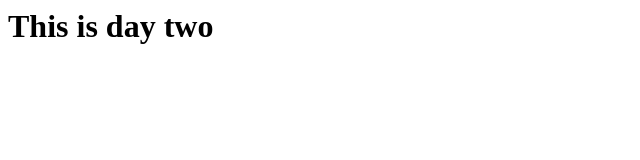
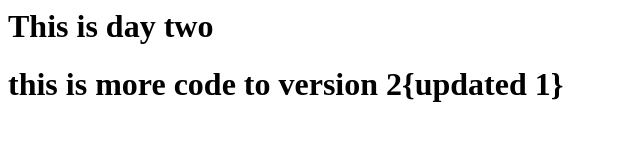
Before and after one commit to nitinkalyane/mern-318-git-intro, a plain HTML site: page index.html in a window 1280 px wide. Shown: the whole page, without its empty margins (0-640 px from the left). Drawn offline with Linux system fonts and the light colour scheme.

Commit message:
updated 1

```diff
--- a/index.html
+++ b/index.html
@@ -1 +1,2 @@
 <h1>This is day two</h1>
+<h1> this is more code to version 2{updated 1}</h1>
```
